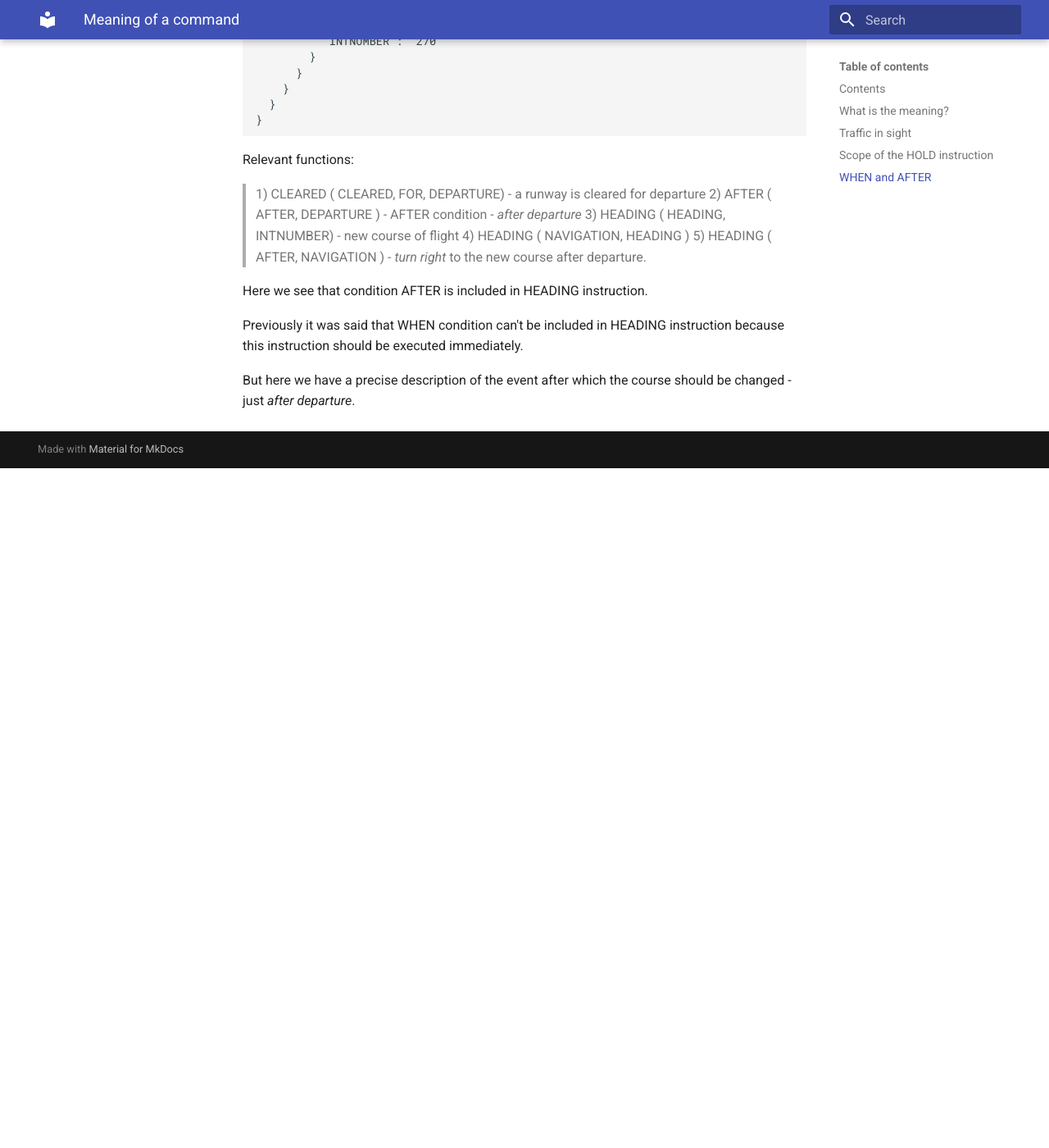
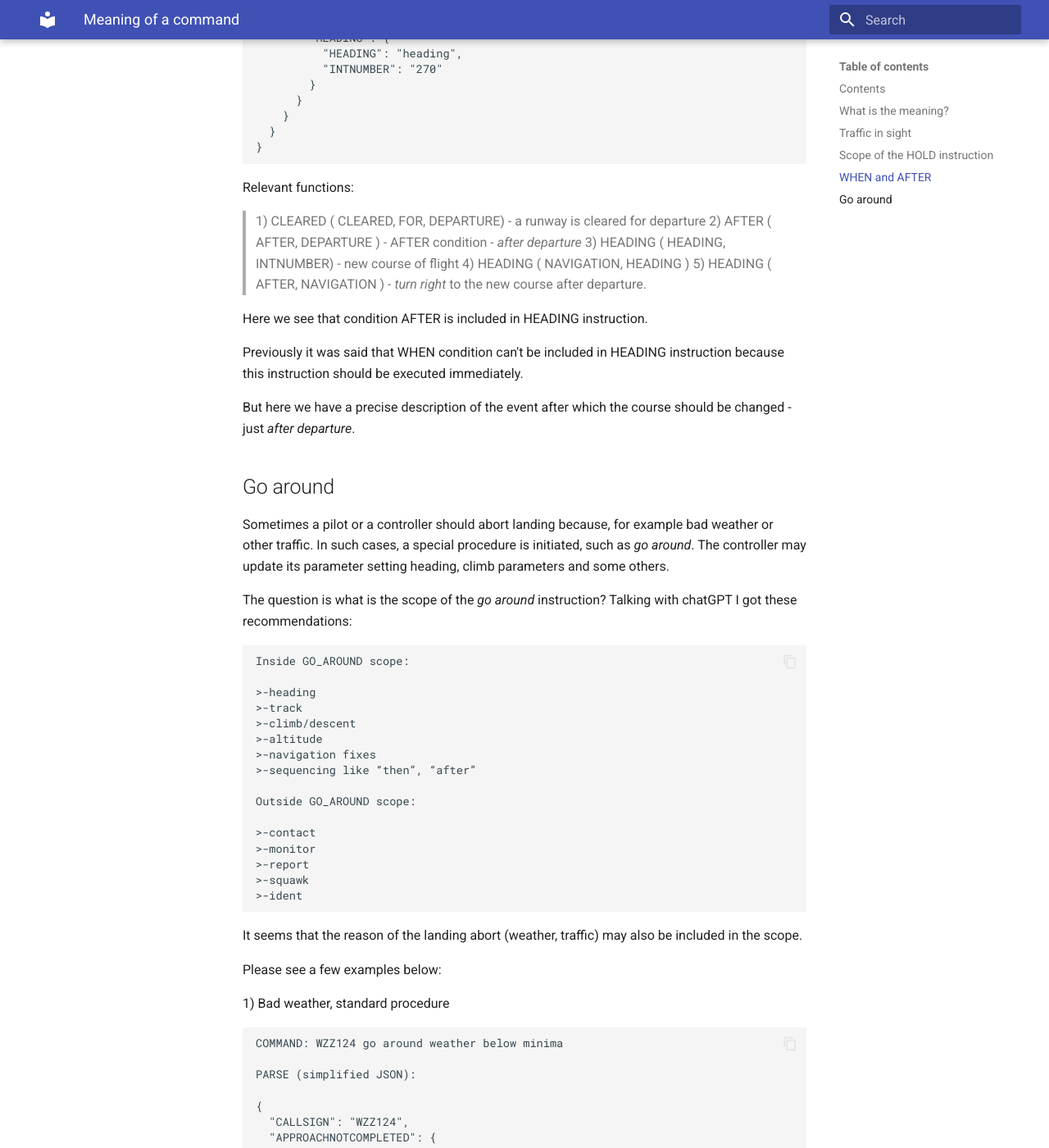
Before and after one commit to sash-tim/ATC-parsing, an MkDocs documentation site: the page built from docs/meaning_of_a_command.md, in a window 1280 px wide and 1400 px high, scrolled down 10498 px. Shown: the whole window at 82% size. Built offline with MkDocs 1.6.1 and Material for MkDocs 9.7.7, drawn with Linux system fonts in a browser that asks for light colours; before the commit the page ends 11069 px from its top, so only the background shows below that; some of the changed text lies outside the part shown.

Commit message:
GO AROUND category and web site update

````diff
--- a/docs/meaning_of_a_command.md
+++ b/docs/meaning_of_a_command.md
@@ -5,6 +5,7 @@
 - [Traffic in sight](#traffic-in-sight)
 - [Scope of the HOLD instruction](#scope-of-the-hold-instruction)
 - [WHEN and AFTER](#when-and-after)
+- [Go around](#go-around)
 
 
 ## What is the meaning?
@@ -511,3 +512,120 @@ Here we see that condition AFTER is included in HEADING instruction.
  Previously it was said that WHEN condition can't be included in HEADING instruction because this instruction should be executed immediately.
 
  But here we have a precise description of the event after which the course should be changed - just *after departure*.
+
+
+## Go around
+
+Sometimes a pilot or a controller should abort landing because, for example bad weather or other traffic. In such cases, a special procedure is initiated, such as *go around*. The controller may update its parameter setting heading, climb parameters and some others.
+
+The question is what is the scope of the *go around* instruction? Talking with chatGPT I got these recommendations:
+
+```
+Inside GO_AROUND scope:
+
+>-heading
+>-track
+>-climb/descent
+>-altitude
+>-navigation fixes
+>-sequencing like “then”, “after”
+
+Outside GO_AROUND scope:
+
+>-contact
+>-monitor
+>-report
+>-squawk
+>-ident
+```
+
+It seems that the reason of the landing abort (weather, traffic) may also be included in the scope.
+
+Please see a few examples below:
+
+1) Bad weather, standard procedure
+
+```
+COMMAND: WZZ124 go around weather below minima
+
+PARSE (simplified JSON):
+
+{
+  "CALLSIGN": "WZZ124",
+  "APPROACHNOTCOMPLETED": {
+    "APPROACHNOTCOMPLETED": "go around",
+    "WEATHER": {
+      "WEATHER": "weather",
+      "COMPARISON": "below",
+      "FEATURE": "minima"
+    }
+  }
+}
+```
+
+2) Heading and altitude are specified
+
+```
+COMMAND: RYR84X go around fly runway heading climb and maintain two thousand feet
+
+PARSE (simplified JSON):
+
+{
+  "CALLSIGN": "RYR84X",
+  "APPROACHNOTCOMPLETED": {
+    "APPROACHNOTCOMPLETED": "go around",
+    "HEADING": {
+      "NAVIGATION": "fly",
+      "HEADING": "runway heading"
+    },
+    "ALTITUDECHANGE": {
+      "ALTITUDECHANGE": {
+        "ALTITUDECHANGE": "climb and maintain",
+        "ALTITUDE": {
+          "WORDNUMBER": {
+            "WORDNUMBER": "two",
+            "WORDNUMBER": "thousand feet"
+          }
+        }
+      }
+    }
+  }
+}
+```
+
+3) Heading instruction inside, contact instruction outside of the *go around* scope
+
+```
+COMMAND: THY5KT go around turn left heading two one zero contact approach one one eight decimal six.
+
+PARSE (simplified JSON):
+
+{
+  "CALLSIGN": "THY5KT",
+  "APPROACHNOTCOMPLETED": {
+    "APPROACHNOTCOMPLETED": "go around",
+    "HEADING": {
+      "HEADING": {
+        "NAVIGATION": "turn left",
+        "HEADING": {
+          "HEADING": "heading",
+          "WORDNUMBER": "two one zero"
+        }
+      }
+    }
+  },
+  "CONTACT": {
+    "CONTACT": "contact",
+    "CONTROLLER": {
+      "CONTROLLER": "approach",
+      "FREQUENCY": {
+        "REALWORDNUM": {
+          "WORDNUMBER": "one one eight",
+          "REALWORDNUM": "decimal six"
+        }
+      }
+    }
+  }
+}
+
+```
--- a/setup.py
+++ b/setup.py
@@ -2,7 +2,7 @@ from setuptools import setup, find_packages
 
 setup(
     name="ATC_parsing",
-    version="1.2.13",
+    version="1.2.14",
     packages=find_packages(),
     include_package_data=True,
     package_data={"ATC_parsing":["data/*"]},
````
Also changed, not shown: 2 other files.
